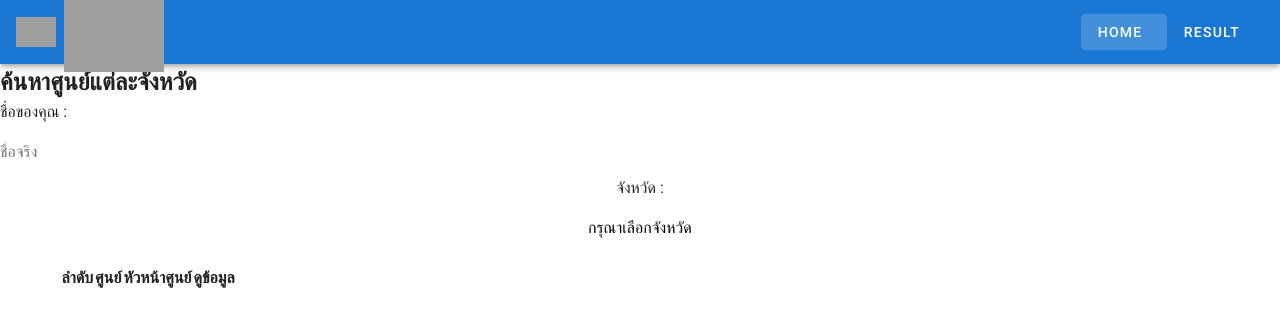
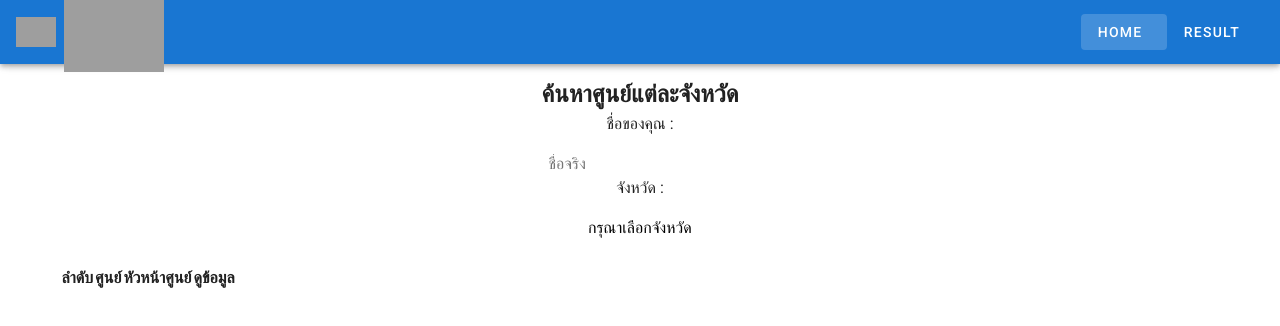
Before and after one commit to idream715/firstVueJs, a Vue app: page / in a window 1280 px wide. Shown: the top 326 px of the page. Built offline with nearby package versions, Linux system fonts and the light colour scheme; grey boxes are pictures that could not be loaded.

Commit message:
change input

```diff
--- a/src/components/HelloWorld.vue
+++ b/src/components/HelloWorld.vue
@@ -3,12 +3,15 @@
     <v-row class="text-center">
       <v-col class="mb-4">
         <div class="hello">
+          <h2>ค้นหาศูนย์แต่ละจังหวัด</h2>
+          <p>ชื่อของคุณ : {{ msg }}</p>
+          <input v-model="msg" placeholder="ชื่อจริง">
           <p>จังหวัด :{{selected}}</p>
           <select v-model="selected" >
             <option value="">กรุณาเลือกจังหวัด</option>
             <option v-for="province in provinces " :key="province" :value="province">{{province}}</option>
           </select>
-          <!-- <button @click="submit">submit</button> -->
+
           <br>
           <br>
           <table v-if="isShow">
@@ -35,25 +38,16 @@
 <script>
   export default {
     name: 'HelloWorld',
-    props: {
-      msg: String
-    },
+
     data() {
       return {
         isShow: true,
+        msg: "",
         selected: ""
       }
     },
     methods: {
-      // reverseMessage: function () {
-        //   return  this.message = this.message.split('').reverse().join('')
-        // },
-        // greet: function () {
-        //   return alert('Hello ' + this.message + '!')
-        // },
       submit(){
-        // this.isShow = !this.isShow
-        // this.$store.dispatch('setProvinceBySelected', this.selected)
         if(this.selected){
           this.$store.dispatch('setLastMemBySelected', {input: this.msg,  selected: this.lastMem})
           this.$router.push('/result')
@@ -69,7 +63,6 @@
         }
       },
       clickedSelected(selected){
-        // console.log(e.target.value)
         this.$store.dispatch('setLastMemBySelected', {input: this.msg,  selected: selected})
         this.$router.push('/result')
       },
--- a/src/views/Home.vue
+++ b/src/views/Home.vue
@@ -1,14 +1,6 @@
 <template>
   <div class="home">
-    <!-- <img alt="Vue logo" src="../assets/logo.png"> -->
-
-    <h2>ค้นหาศูนย์แต่ละจังหวัด</h2>
-    <h2>{{lastMember}}</h2>
-
-    <p>ชื่อของคุณ : {{ msgHome }}</p>
-
-    <input v-model="msgHome" placeholder="ชื่อจริง">
-    <HelloWorld @lastMem="lastMem" :msg="msgHome"/>
+    <HelloWorld/>
   </div>
 </template>
 
@@ -20,17 +12,6 @@ export default {
   name: 'Home',
   components: {
     HelloWorld
-  },
-  data(){
-    return {
-      msgHome:"",
-      lastMember:""
-    }
-  },
-  methods:{
-    lastMem(val){
-      this.lastMember = val
-    }
   }
 }
 </script>
```
